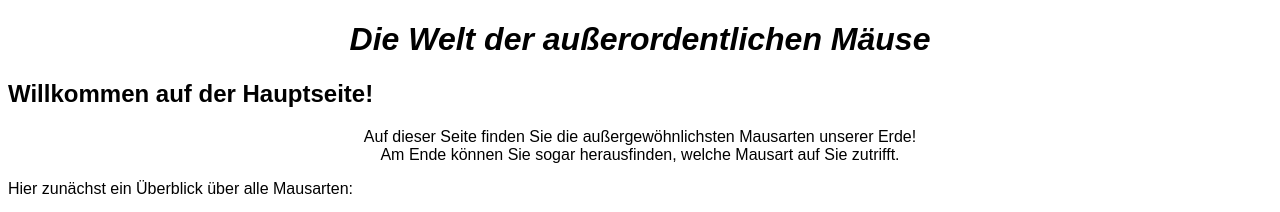
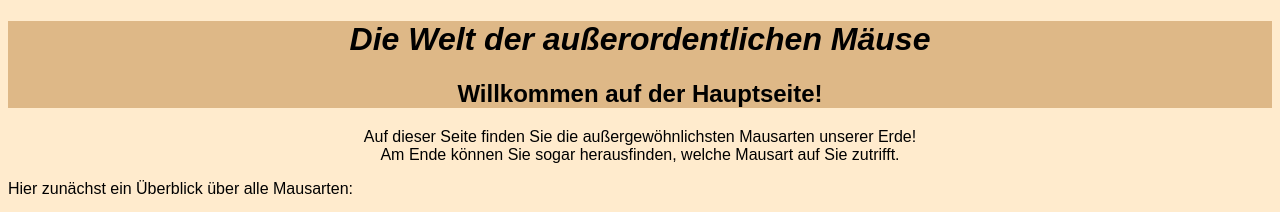
Before and after one commit to Bytecm/SoSe22-Web-A1, a plain HTML site: page index.html in a window 1280 px wide. Shown: the top 212 px of the page. Drawn offline with Linux system fonts and the light colour scheme.

Commit message:
re-added lost/deleted? css

```diff
--- a/src/script.js
+++ b/src/script.js
@@ -6,7 +6,7 @@ function mouseTest() {
   document.getElementById("color").value = "";
 
   var i = Math.random();
-  var resultDiv = document.getElementById('result');
+  var resultDiv = document.getElementById("result");
 
   resultDiv.innerHTML = "";
 
--- a/src/styles.css
+++ b/src/styles.css
@@ -1,8 +1,9 @@
 body {
     font-family: sans-serif;
+    background-color: blanchedalmond;
 }
 
-h1 {
+h1, h2 {
     text-align: center;
 }
 
@@ -17,6 +18,6 @@ h1 {
     width: 50%;
 }
 
-.body-background {
+#Header1 {
     background-color: burlywood;
 }
```
